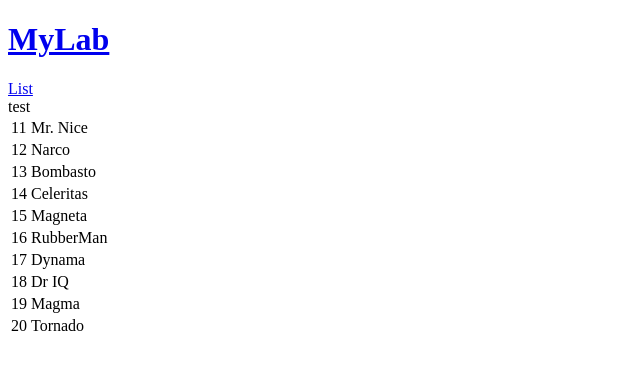
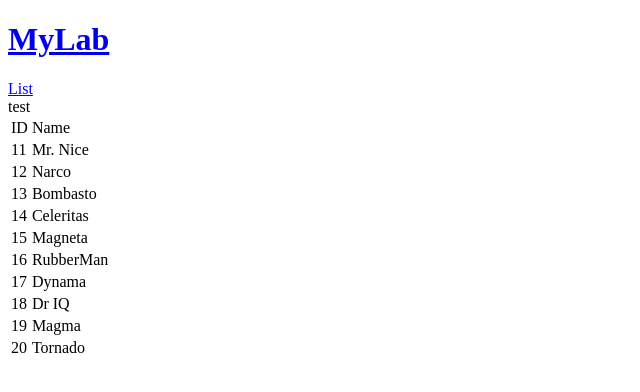
Before and after one commit to DanielHabenicht/MyLab-Frontend, an Angular app in the folder myLabWebApp/: page /list in a window 1280 px wide. Shown: the top 392 px of the page, without its empty margins (0-640 px from the left). Built offline with nearby package versions, Linux system fonts and the light colour scheme.

Commit message:
Added Table Header

```diff
--- a/myLabWebApp/src/app/table/table.component.html
+++ b/myLabWebApp/src/app/table/table.component.html
@@ -1,5 +1,9 @@
 <div>test
   <table>
+    <tr>
+      <td>ID</td>
+      <td>Name</td>
+    </tr>
     <tr *ngFor="let item of items">
       <td>{{item.id}}</td>
       <td>{{item.name}}</td>
```
